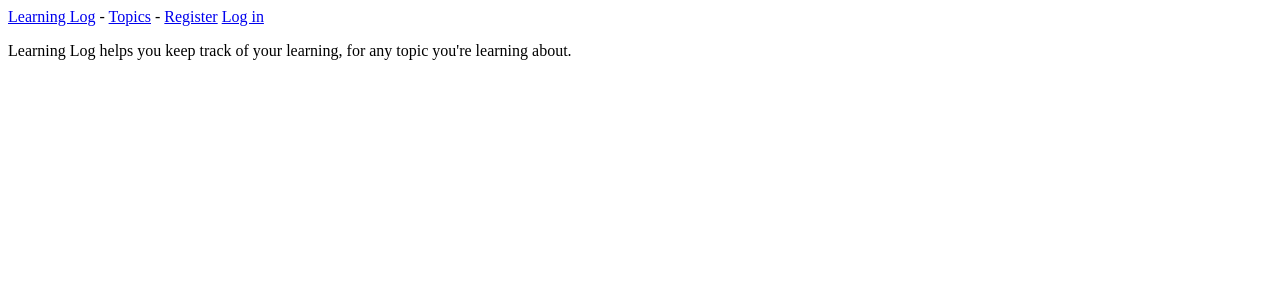
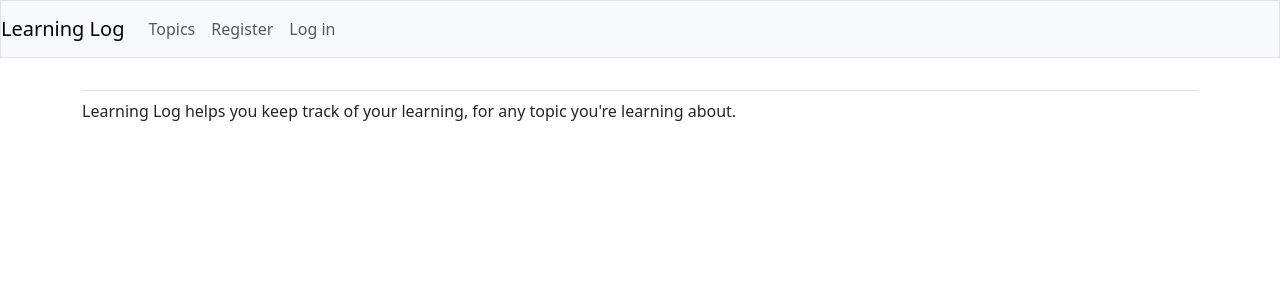
Before and after one commit to enescatagan/learning_log, a Django app: page / in a window 1280 px wide. Shown: the top 300 px of the page. Run offline with Django 4.2, Linux system fonts and the light colour scheme; some libraries are stand-ins or nearby versions.

Commit message:
Style -- Navbar -- bootstrap

```diff
--- a/learning_logs/templates/learning_logs/base.html
+++ b/learning_logs/templates/learning_logs/base.html
@@ -1,13 +1,69 @@
-<p>
-    <a href="{% url 'learning_logs:index' %}">Learning Log</a> -
-    <a href="{% url 'learning_logs:topics' %}">Topics</a> -
-    {% if user.is_authenticated %}
-    Hello, {{ user.username }}.
-    <a href="{% url 'users:logout' %}">Log out</a>
-    {% else %}
-    <a href="{% url 'users:register' %}">Register</a>
-    <a href="{% url 'users:login' %}">Log in</a>
-    {% endif %}
-</p>
+{% load bootstrap5 %}
 
-{% block content %}{% endblock content %}
+<!doctype html>
+<html lang="en">
+
+<head>
+    <meta charset="UTF-8">
+    <meta name="viewport" content="width=device-width, initial-scale=1.0" , shrink-to-fit="no">
+    <title>learning Log</title>
+
+    {% bootstrap_css %}
+    {% bootstrap_javascript %}
+</head>
+
+<body>
+    <!--Navbar-->
+    <nav class="navbar navbar-expand-md navbar-light bg-light mb-4 border">
+
+        <a class="navbar-brand" href="{% url 'learning_logs:index' %}">Learning Log</a>
+
+        <button class="navbar-toggler" type="button" data-bs-toggle="collapse" data-bs-target="#navbarCollapse"
+            aria-controls="navbarCollapse" aria-expanded="false" aria-label="Toggle navigation">
+            <span class="navbar-toggler-icon"></span>
+        </button>
+
+        <div class="collapse navbar-collapse" id="navbarCollapse">
+            <ul class="navbar-nav mr-auto">
+                <li class="nav-item">
+                    <a class="nav-link" href="{% url 'learning_logs:topics' %}">
+                        Topics
+                    </a>
+                </li>
+            </ul>
+            <ul class="navbar-nav ml-auto">
+                {% if user.is_authenticated %}
+                <li class="nav-item">
+                    <span class="navbar-text">Hello, {{ user.username }}.</span>
+                </li>
+                <li class="nav-item">
+                    <a class="nav-link" href="{% url 'users:logout' %}">Log out</a>
+                </li>
+                {% else %}
+                <li class="nav-item">
+                    <a class="nav-link" href="{% url 'users:register' %}">Register</a>
+                </li>
+                <li class="nav-item">
+                    <a class="nav-link" href="{% url 'users:login' %}">Log in</a>
+                </li>
+                {% endif %}
+            </ul>
+        </div>
+
+    </nav>
+    <!--End of Navbar-->
+
+    <!--Main Container-->
+    <main role="main" class="container">
+        <div class="pb-2 mb-2 border-bottom">
+            {% block page_header %}{% endblock page_header %}
+        </div>
+        <div>
+            {% block content %}{% endblock content %}
+        </div>
+    </main>
+    <!--End of Main Container-->
+
+</body>
+
+</html>
```
